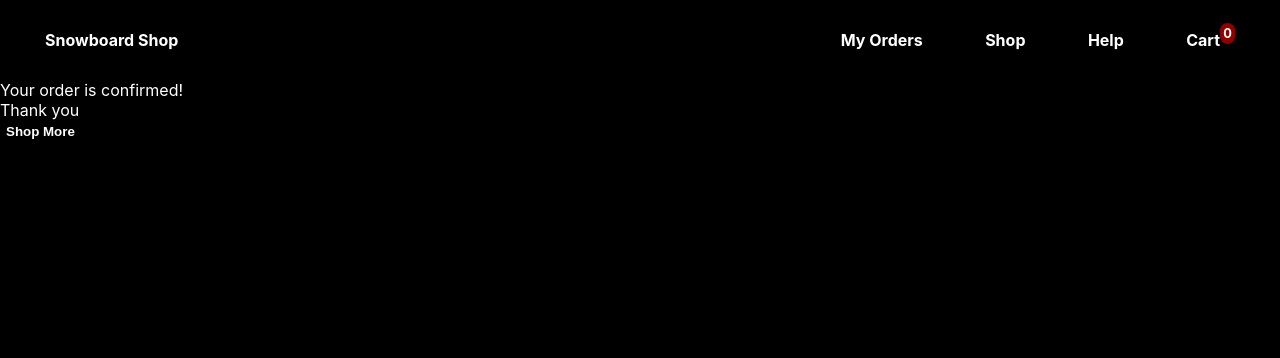
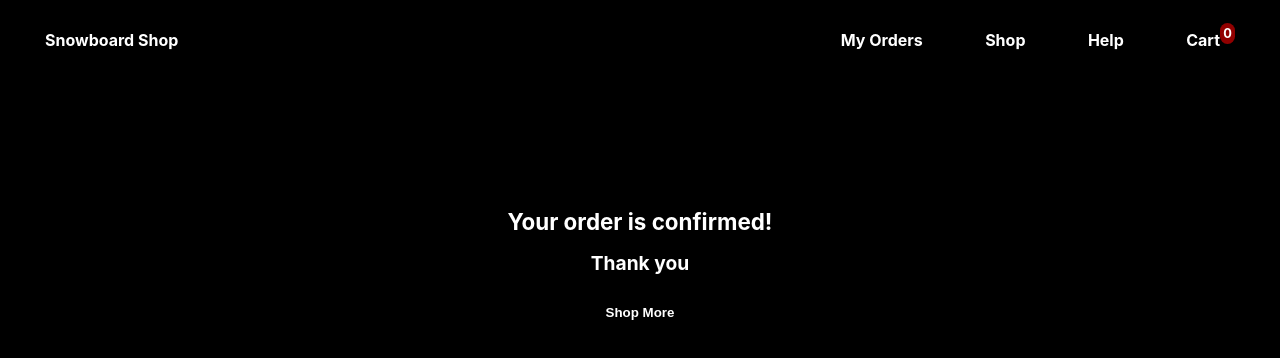
Before and after one commit to lindavid1998/snowboard-shop, a React (Create React App) app: page /confirmation in a window 1280 px wide. Shown: the top 358 px of the page. Built offline with nearby package versions, Linux system fonts and the light colour scheme.

Commit message:
Add styling to Confirmation page

```diff
--- a/src/components/Confirmation.js
+++ b/src/components/Confirmation.js
@@ -1,12 +1,15 @@
 import { Link } from "react-router-dom";
+import '../styles/Confirmation.css'
 
-export default function Confirmation(props) {
+export default function Confirmation() {
   return (
 		<div className='Confirmation'>
-			<div>Your order is confirmed!</div>
-			<div>Thank you</div>
+			<h2>Your order is confirmed!</h2>
+			<h3>Thank you</h3>
 			<Link to='/shop'>
-				<button className='btn-filled'>Shop More</button>
+				<button className='btn-translate-on-hover btn-filled btn-medium'>
+					Shop More
+				</button>
 			</Link>
 		</div>
 	);
--- a/src/index.css
+++ b/src/index.css
@@ -19,6 +19,19 @@ body {
 code {
 	font-family: source-code-pro, Menlo, Monaco, Consolas, 'Courier New',
 		monospace;
+}
+
+h2, h3 {
+	margin: 0;
+	padding: 0;
+}
+
+h2 {
+	font-size: 1.4rem;
+}
+
+h3 {
+	font-size: 1.2rem;
 }
 
 button {
--- /dev/null
+++ b/src/styles/Confirmation.css
@@ -0,0 +1,8 @@
+.Confirmation {
+  display: flex;
+  justify-content: center;
+  flex-direction: column;
+  align-items: center;
+  gap: 1rem;
+  padding: 10%;
+}
```
Also changed, not shown: 1 other file (tests, documents, lock files or other folders).
